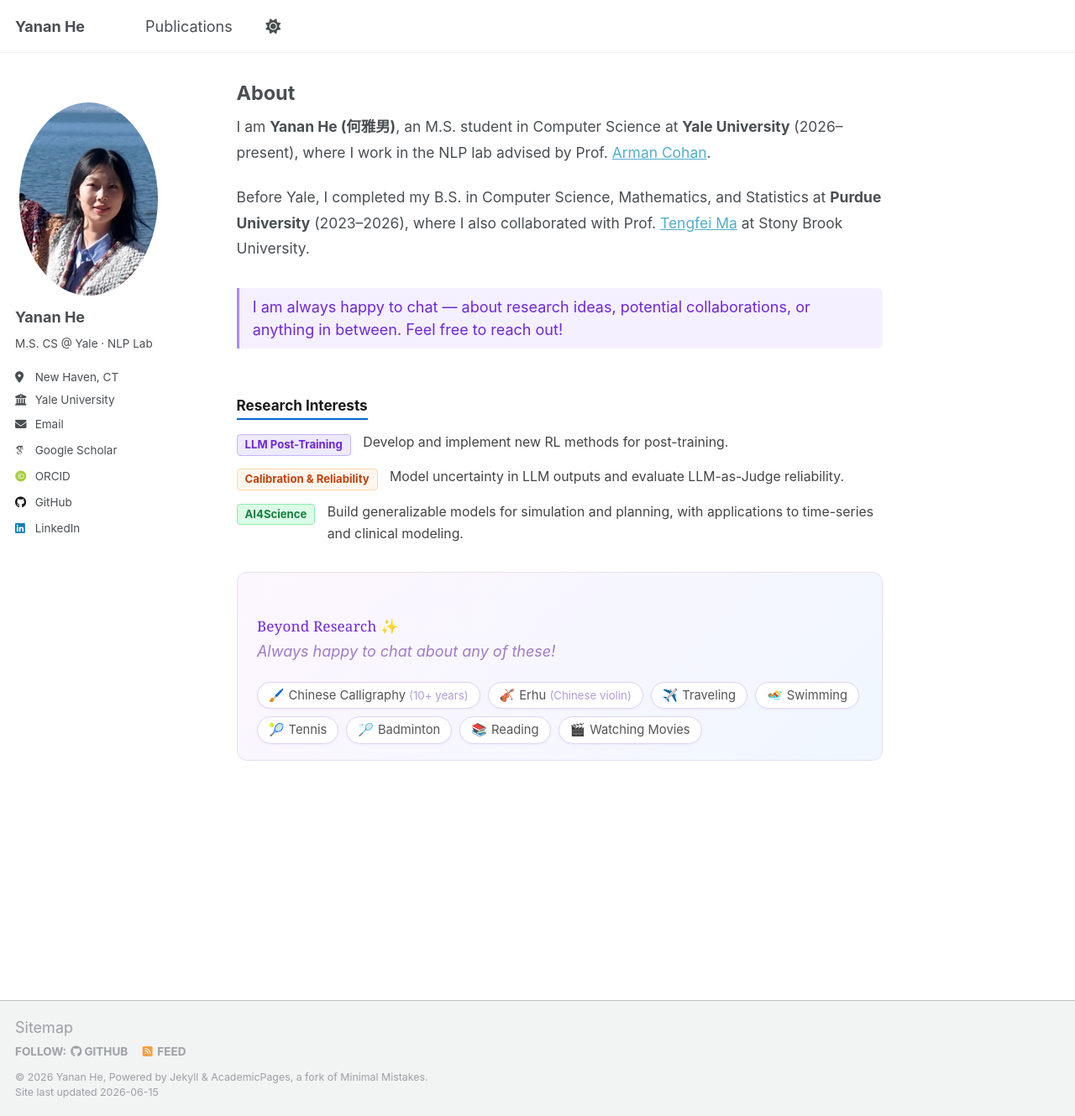
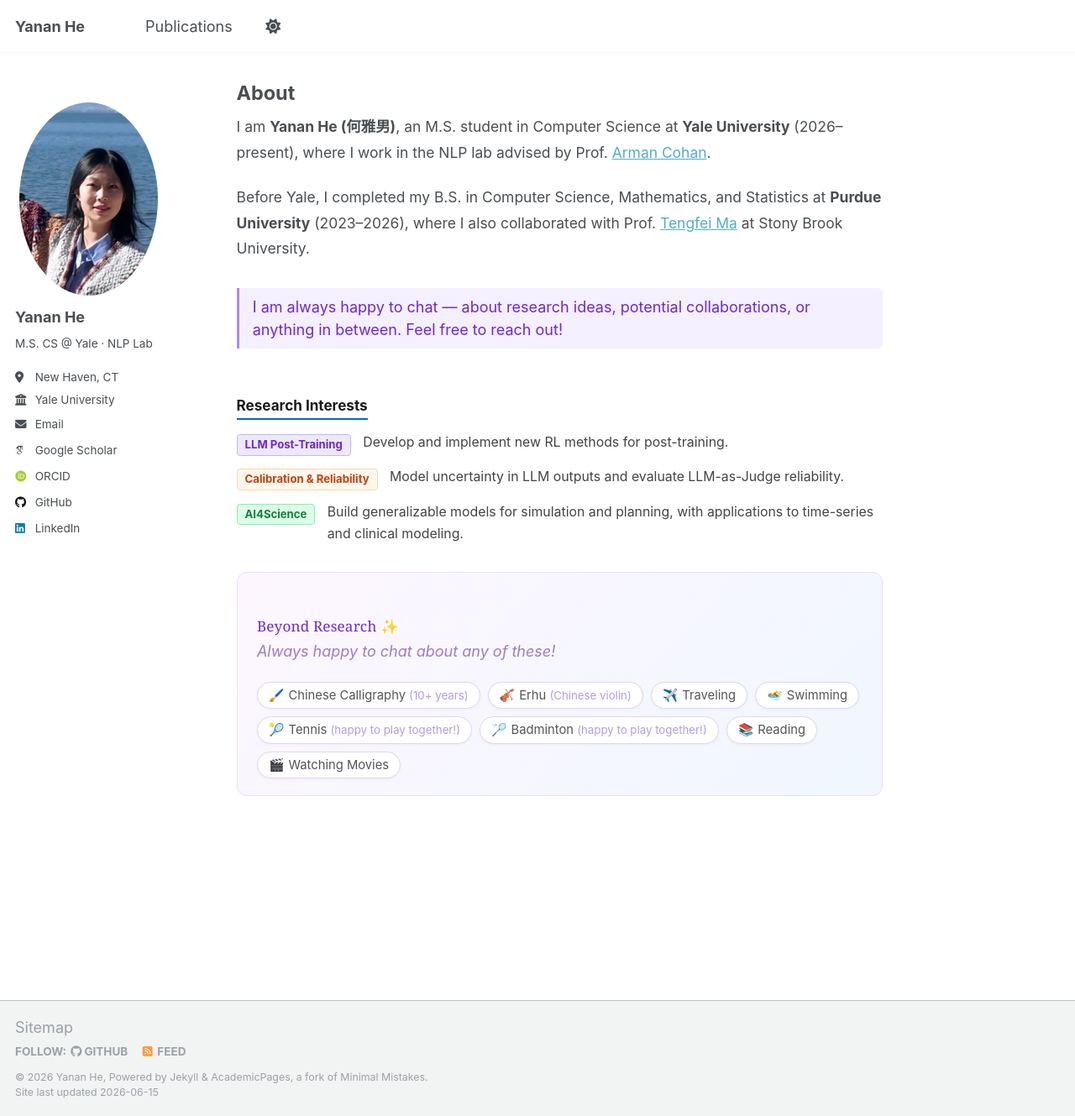
Before and after one commit to Echoo113/Echoo113.github.io, a Jekyll site: the page built from _pages/about.md, in a window 1280 px wide and 1329 px high. Shown: the whole window at 84% size. Built offline with Jekyll 4.4.1, drawn with Linux system fonts in a browser that asks for light colours; some web fonts are replaced.

Commit message:
Add sports invitation note to tennis and badminton hobby chips
Co-Authored-By: Claude Sonnet 4.6 <noreply@anthropic.com>

```diff
--- a/_pages/about.md
+++ b/_pages/about.md
@@ -42,8 +42,8 @@ redirect_from:
   <div class="hobby-item">🎻 <span>Erhu <em>(Chinese violin)</em></span></div>
   <div class="hobby-item">✈️ <span>Traveling</span></div>
   <div class="hobby-item">🏊 <span>Swimming</span></div>
-  <div class="hobby-item">🎾 <span>Tennis</span></div>
-  <div class="hobby-item">🏸 <span>Badminton</span></div>
+  <div class="hobby-item">🎾 <span>Tennis <em>(happy to play together!)</em></span></div>
+  <div class="hobby-item">🏸 <span>Badminton <em>(happy to play together!)</em></span></div>
   <div class="hobby-item">📚 <span>Reading</span></div>
   <div class="hobby-item">🎬 <span>Watching Movies</span></div>
 </div>
```
